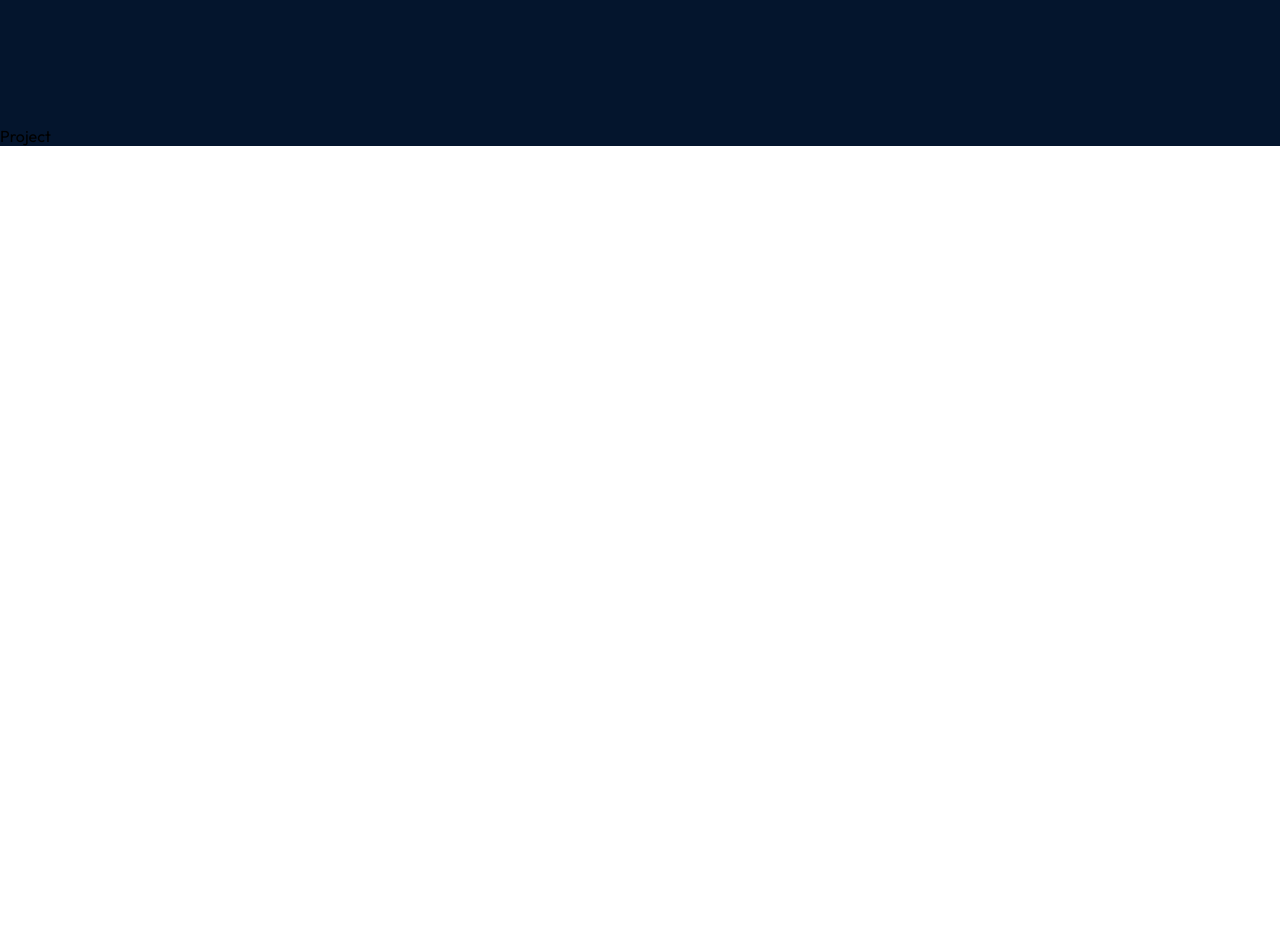
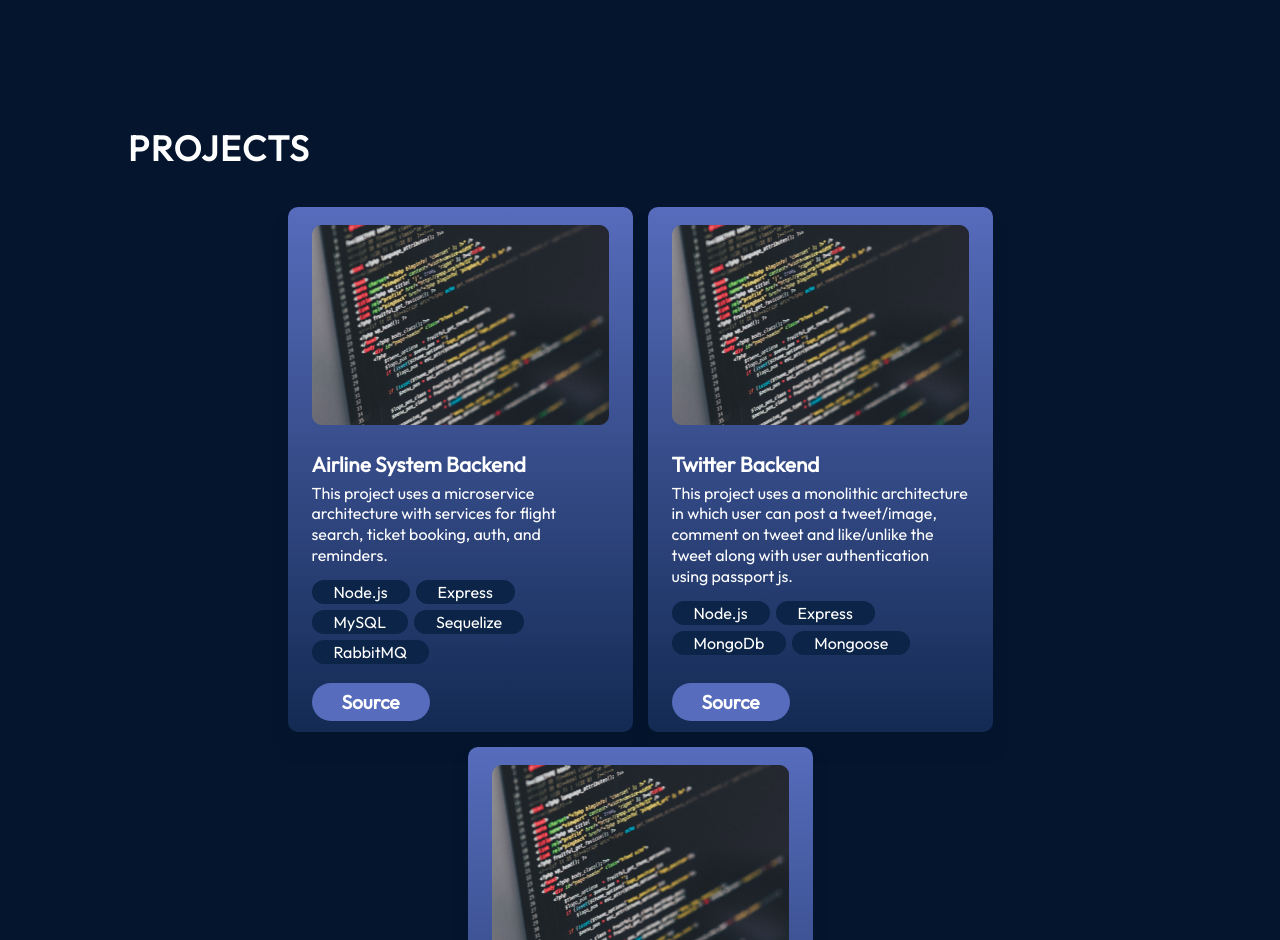
Before and after one commit to vinit-jpl/portfolio-website, a React (Vite) app: page / in a window 1280 px wide. Shown: the part 1860-2800 px from the top of the page. Before the commit the page ends 2006 px from the top, so only its background shows below. Built offline with nearby package versions, Linux system fonts and the light colour scheme.

Commit message:
projects section completed

```diff
--- /dev/null
+++ b/src/components/Projects/ProjectCard.jsx
@@ -0,0 +1,44 @@
+import React, { useState } from 'react'
+import {getImageUrl} from "../../utils";
+import styles from "./ProjectCard.module.css";
+
+export const ProjectCard = ({ project : {title, imgSrc, description, skills, demo, source} }) => {
+  // const [isReadmore, setReadmore] = useState(true);
+
+  // const toggleReadMore = () => {
+  //   setReadmore(!isReadmore);
+  // }
+
+  return (
+    <div className={styles.container}>
+      <img
+        className ={styles.image}
+        src={getImageUrl(imgSrc)}
+        alt={`image of ${title}`}
+      />
+      <h3 className ={styles.title}>{title}</h3>
+      <p className ={styles.description}>
+        {description}
+        {/* {console.log(description.slice(0,20))} */}
+        {/* {isReadmore ? description.slice(0, 100) : description}
+        <span
+            onClick={toggleReadMore}
+            className={styles.readOrHide}
+          >
+          {isReadmore ? "...read more" : " show less"}
+        </span> */}
+
+      </p>
+      <ul className ={styles.skills}>
+        {
+          skills.map((skill, id) => {
+            return <li className ={styles.skill} key={id}>{skill}</li>
+          })
+        }
+      </ul>
+      <div className ={styles.links}>
+        <a className ={styles.link} href={source}>Source</a>
+      </div>
+    </div>
+  )
+}
--- /dev/null
+++ b/src/components/Projects/ProjectCard.module.css
@@ -0,0 +1,69 @@
+@import "../../vars.css";
+
+.container {
+    display: flex;
+    flex-direction: column;
+    border-radius: 10px;
+    background: linear-gradient(180deg, #576cbc 0%, #132a53 100%);
+    box-shadow: 0 16px 14px 0 #04152d;
+    padding: 18px 24px;
+    width: 345px;
+    min-height: 525px;
+}
+
+.readOrHide {
+    color: rgb(238, 159, 159);
+    cursor: pointer;
+
+}
+
+.image {
+    margin-bottom: 26px;
+}
+
+.title {
+    font-size: 1.3rem;
+    font-weight: 700;
+
+}
+
+.description {
+    margin-top: 6px;
+    font-size: 1rem;
+    font-weight: 400;
+    line-height: 1.3;
+}
+
+.skills {
+    width: 100%;
+    margin-top: 14px;
+    display: flex;
+    flex-direction: row;
+    flex-wrap: wrap;
+    gap: 6px;
+    list-style: none;
+}
+
+.skill {
+    font-size: 1rem;
+    font-weight: 300;
+    border-radius: 100px;
+    background: var(--color-dark);
+    padding: 2px 22px;
+}
+.links {
+    margin-top: auto ;
+
+}
+
+.link {
+    text-decoration: none;
+    color: var(--color-text);
+    font-size: 1.2rem;
+    font-weight: 600;
+    border-radius: 100px;
+    background: var(--color-primary);
+    padding: 7px 30px;
+    width: 100%;
+    margin-top: 50px;
+}
--- a/src/components/Projects/Projects.jsx
+++ b/src/components/Projects/Projects.jsx
@@ -1,10 +1,20 @@
 import React from 'react'
 import styles from "./Projects.module.css";
-
+import projects from "../../data/projects.json";
+import { ProjectCard } from './ProjectCard';
 export const Projects = () => {
   return (
-    <section className={styles.container}>
-        Project
+    <section className={styles.container} id="projects">
+        <h2 className={styles.title}>Projects</h2>
+        <div className={styles.projects}>
+          {
+            projects.map((project, id) => {
+              return (
+                <ProjectCard key={id} project={project}/>
+              );
+            })
+          }
+        </div>
     </section>
   )
 }
--- a/src/components/Projects/Projects.module.css
+++ b/src/components/Projects/Projects.module.css
@@ -1 +1,24 @@
 @import "../../vars.css";
+
+.container {
+    color: var(--color-text);
+    margin: 0 10% 10% 10%;
+}
+
+.title {
+    font-size: 35px;
+    font-weight: 700;
+    letter-spacing: 1.75px;
+    text-transform: uppercase;
+}
+
+.projects {
+    margin-top: 37px;
+    display: flex;
+    flex-direction: row;
+    flex-wrap: wrap;
+    align-items: center;
+    justify-content: center;
+    gap: 15px;
+    width: 100%;
+}
--- a/src/data/projects.json
+++ b/src/data/projects.json
@@ -1,9 +1,27 @@
 [
     {
-        "title": "",
-        "imgSrc": "",
-        "description": "",
-        "skills": "",
-        "source": ""
+        "title": "Airline System Backend",
+        "imgSrc": "projects/project.png",
+        "description": "This project uses a microservice architecture with services for flight search, ticket booking, auth, and reminders.",
+        "skills": ["Node.js", "Express", "MySQL", "Sequelize", "RabbitMQ"],
+        "source": "https://github.com/vinitjogi/FlightAndSearchService"
+    },
+
+    {
+
+        "title": "Twitter Backend",
+        "imgSrc": "projects/project.png",
+        "description": "This project uses a monolithic architecture in which user can post a tweet/image, comment on tweet and like/unlike the tweet along with user authentication using passport js.",
+        "skills": ["Node.js", "Express", "MongoDb", "Mongoose"],
+        "source": "https://github.com/vinitjogi/Twitter-Backend"
+    },
+
+    {
+
+        "title": "My Portfolio",
+        "imgSrc": "projects/project.png",
+        "description": "This is my portfolio website built using ReactJs showcasing my technical skills and professional background.",
+        "skills": ["HTML", "CSS", "React js"],
+        "source": "https://github.com/vinit-jpl/portfolio-website"
     }
 ]
--- a/src/data/skills.json
+++ b/src/data/skills.json
@@ -15,7 +15,7 @@
     },
 
     {
-        "title": "cpp",
+        "title": "Cpp",
         "imgsrc": "skills/cpp.png"
     },
 
```
